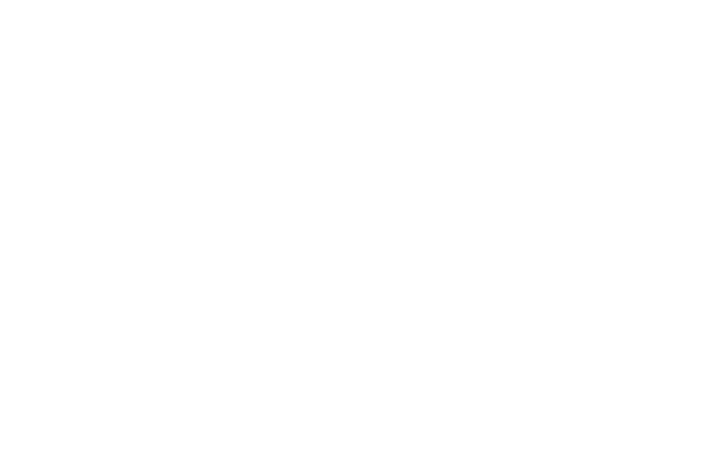
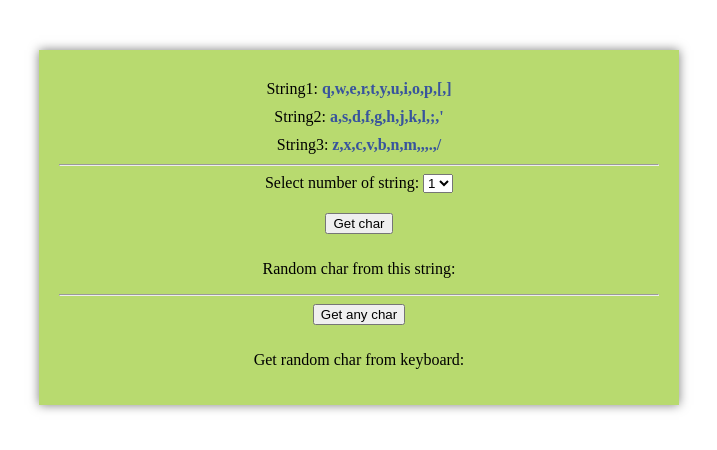
Before and after one commit to DenisVolhonsky/DenisVolhonsky.github.io, a plain HTML site: page ES6_4/index.html in a window 1280 px wide. Shown: the whole page, without its empty margins (281-998 px from the left). Drawn offline with Linux system fonts and the light colour scheme.

Commit message:
added UI

```diff
--- a/ES6_4/index.html
+++ b/ES6_4/index.html
@@ -3,8 +3,25 @@
 <head>
     <meta charset="UTF-8">
     <title>Title</title>
+    <link rel="stylesheet" href="style.css">
 </head>
 <body>
-<script src="script.js"></script>
+    <div class="container">
+        <div class="strings">String1: <span id="string1"></span></div>
+        <div class="strings">String2: <span id="string2"></span></div>
+        <div class="strings">String3: <span id="string3"></span></div><hr>
+        <span>Select number of string:</span>
+        <select class="list" size="0"  id="row">
+            <option value="0" selected>1</option>
+            <option value="1">2</option>
+            <option value="2">3</option>
+        </select><br>
+        <button class="btn" id="rand-char-string">Get char</button>
+        <p id="rand-char">Random char from this string: <span id="string-char" class="output"></span></p><hr>
+        <button class="btn" id="rand-char-keyb">Get any char</button>
+        <p>Get random char from keyboard: <span id="keyboard-char" class="output"></span></p>
+    </div>
+
+    <script src="script.js"></script>
 </body>
 </html>
--- a/ES6_4/script.js
+++ b/ES6_4/script.js
@@ -10,9 +10,32 @@ let addKeyboardLayout = alphabet => {
     arr[1] = symbolArr.slice(12,23);
     arr[2] = symbolArr.slice(23,34);
 
-    console.log(arr);
+    // console.log(arr);
 
-    getRandCharInRow(1);  // тут зададим ввод строки с клавиатуры
+    document.getElementById('string1').innerHTML=arr[0];
+    document.getElementById('string2').innerHTML=arr[1];
+    document.getElementById('string3').innerHTML=arr[2];
+
+
+    let numberOfStrings = document.getElementById('row').options.length;
+    let valueOfString = document.getElementById('row').options;
+
+
+
+
+    document.getElementById('rand-char-string').onclick= function() {
+
+        for(let i=0; i<numberOfStrings; i++) {
+            if(valueOfString[i].selected)
+            getRandCharInRow(valueOfString[i].value)
+        }
+
+
+
+    }
+
+
+    // document.getElementById('rand-char-string').onclick= getRandCharInRow(stringNumber);
 
 };
 addKeyboardLayout(alphabet);
@@ -21,7 +44,8 @@ addKeyboardLayout(alphabet);
 // и возвращает случайную букву из этой строки.
 function getRandCharInRow(row)  {
     console.log(arr[row]);
-    console.log(arr[row][getRandomInt(0, arr[row].length)]);
+    console.log(arr[row][getRandomInt(0, arr[row].length)]); // рандомный символ
+    document.getElementById('string-char').innerHTML = `${arr[row][getRandomInt(0, arr[row].length)]}`;
 }
 
 function getRandomInt(min, max) {   // рандом целых чисел
@@ -29,9 +53,10 @@ function getRandomInt(min, max) {   // рандом целых чисел
 }
 
 //Создать функцию getRandCharInAlph() которая возвращает случайную букву из всего алфавита.
-function getRandCharInAlph() {
-    console.log(symbolArr);
-    console.log(symbolArr[getRandomInt(0, symbolArr.length)]);
-}
+document.getElementById('rand-char-keyb').onclick= getRandCharInAlph;
 
-getRandCharInAlph();
+    function getRandCharInAlph() {
+        console.log(symbolArr);
+        console.log(symbolArr[getRandomInt(0, symbolArr.length)]);
+        document.getElementById('keyboard-char').innerHTML=`${symbolArr[getRandomInt(0, symbolArr.length)]}`;
+    }
--- /dev/null
+++ b/ES6_4/style.css
@@ -0,0 +1,25 @@
+.container {
+    margin: 50px auto;
+    padding: 20px;
+    text-align: center;
+    width: 600px;
+    background: rgba(147, 198, 35, 0.65);
+    box-shadow: 0 0 10px rgba(0,0,0,0.5);;
+}
+.strings {
+    margin: 10px;
+}
+.list {
+    margin-bottom: 20px;
+}
+.btn {
+    margin-bottom: 10px;
+}
+.strings>span,
+.output {
+    color: #38549D;
+    font-weight: bold;
+}
+.output {
+    margin-top: 4px;
+}
```
